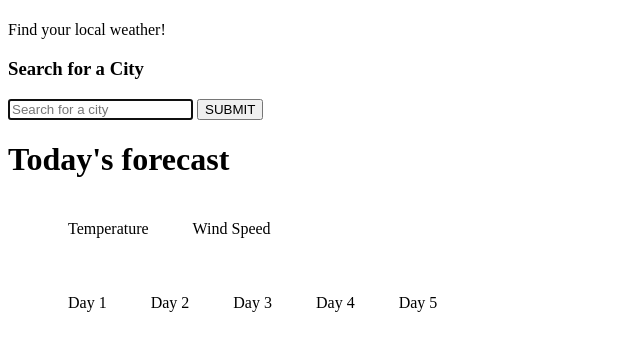
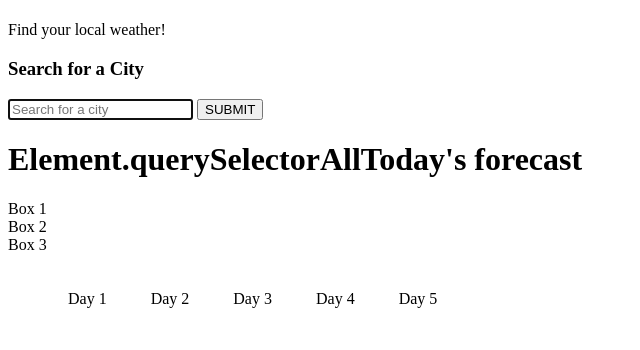
Before and after one commit to Asantowasso/Aaron-Weather-App, a plain HTML site: page index.html in a window 1280 px wide. Shown: the whole page, without its empty margins (0-640 px from the left). Drawn offline with Linux system fonts and the light colour scheme; no server answers.

Commit message:
added querySelector boxes

```diff
--- a/index.html
+++ b/index.html
@@ -27,12 +27,10 @@ Find your local weather!
     </form>
 
     <main>
-    <h1>Today's forecast</h1>
-    <ul class="current">
-    <li>Temperature</li>
-    <li>Wind Speed</li>
-
-    </ul>
+    <h1 id="title">Element.querySelectorAllToday's forecast</h1>
+    <div class="box">Box 1</div>
+    <div class="box">Box 2</div>
+    <div class="box">Box 3</div>
     </main>
 
     <section>
--- a/script.js
+++ b/script.js
@@ -18,13 +18,16 @@ fetch(
   })
   .then(function (data) {
     console.log(data);
+    const boxes = document.querySelectorAll(".box");
+    console.log(boxes);
 
     // extract the lat and lon
     var long = data.coord.lon;
     var lat = data.coord.lat;
-    var wind = data.wind.speed;
     var temp = data.main.temp;
     var humidity = data.main.humidity;
+    var wind = data.wind.speed;
+
     // -97.7431 30.2672
     // sanity check
     console.log(long, lat);
```
